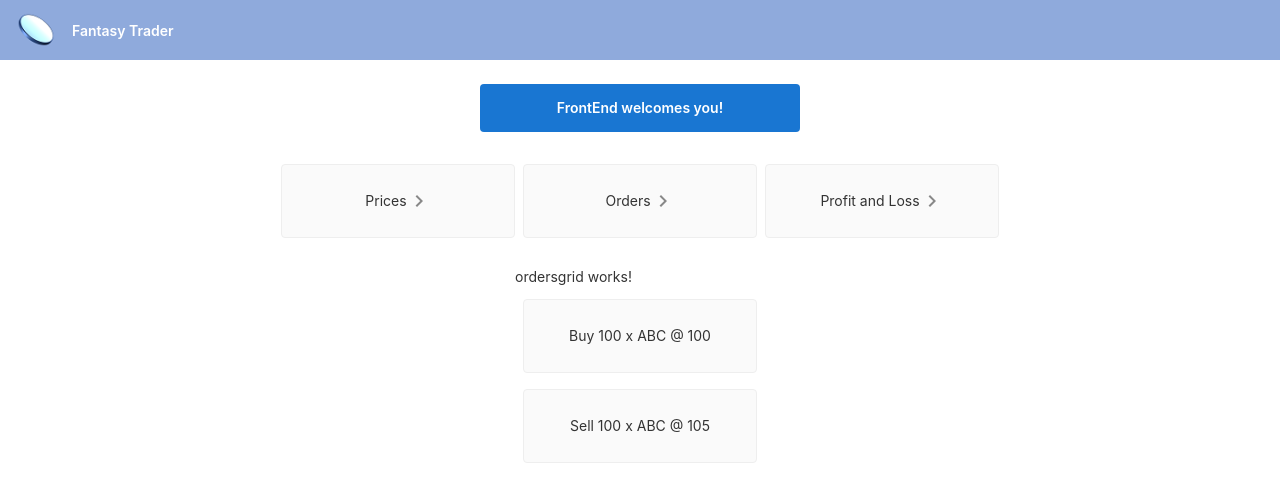
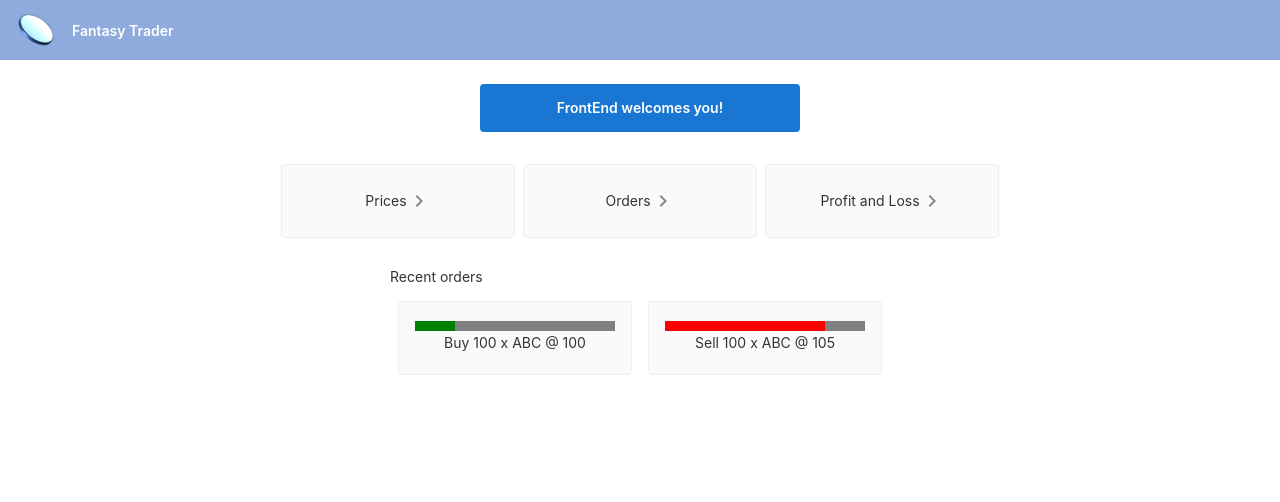
Before and after one commit to divisiblebyzero-uk/FantasyTrader.UI, an Angular app: page / in a window 1280 px wide. Shown: the top 502 px of the page. Built offline with nearby package versions, Linux system fonts and the light colour scheme.

Commit message:
Made the order cards a bit nicer

```diff
--- a/src/app/ordersgrid/ordersgrid.component.css
+++ b/src/app/ordersgrid/ordersgrid.component.css
@@ -1,5 +1,10 @@
-
-  .card {
+.card-container {
+  display: flex;
+  flex-wrap: wrap;
+  justify-content: center;
+  margin-top: 16px;
+}
+  .ordercard {
     border-radius: 4px;
     border: 1px solid #eee;
     background-color: #fafafa;
@@ -8,9 +13,40 @@
     margin: 0 8px 16px;
     padding: 16px;
     display: flex;
-    flex-direction: row;
+    flex-direction: column;
     justify-content: center;
     align-items: center;
     transition: all 0.2s ease-in-out;
     line-height: 24px;
   }
+
+  .progress {
+    position:relative;
+    height: 10px;
+    width: 100%;
+    background: grey;
+  }
+
+  .progress-Buy {
+    content:'\A';
+    position:absolute;
+    background:green;
+    top:0;
+    bottom:0;
+    left:0;
+    -webkit-animation:filler 2s ease-in-out;
+    -moz-animation:filler 2s ease-in-out;
+    animation:filler 2s ease-in-out;
+  }
+
+  .progress-Sell {
+    content:'\A';
+    position:absolute;
+    background:red;
+    top:0;
+    bottom:0;
+    left:0;
+    -webkit-animation:filler 2s ease-in-out;
+    -moz-animation:filler 2s ease-in-out;
+    animation:filler 2s ease-in-out;
+  }
--- a/src/app/ordersgrid/ordersgrid.component.html
+++ b/src/app/ordersgrid/ordersgrid.component.html
@@ -1,5 +1,10 @@
-<p>ordersgrid works!</p>
+<p>Recent orders</p>
 
-<div *ngFor="let order of orders" class="card">
-    {{order.side}} {{order.quantity}} x {{order.symbol}} @ {{order.price}}
+<div class="card-container">
+    <div *ngFor="let order of orders" class="ordercard">
+        <div class="progress">
+        <div class="progress-{{order.side}}" [ngStyle]="{'width': order.percentComplete + '%'}"></div>
+        </div>
+        <div>{{order.side}} {{order.quantity}} x {{order.symbol}} @ {{order.price}}</div>
+    </div>
 </div>
--- a/src/app/ordersgrid/ordersgrid.component.ts
+++ b/src/app/ordersgrid/ordersgrid.component.ts
@@ -26,7 +26,8 @@ export class OrdersgridComponent implements OnInit {
       orderState: "New",
       orderType: "FillOrKill",
       side: "Buy",
-      price: 100
+      price: 100,
+      percentComplete: 20
     },
     {
       id: 2,
@@ -41,7 +42,8 @@ export class OrdersgridComponent implements OnInit {
       orderState: "New",
       orderType: "FillOrKill",
       side: "Sell",
-      price: 105
+      price: 105,
+      percentComplete: 80
     }
 
   ];
```
